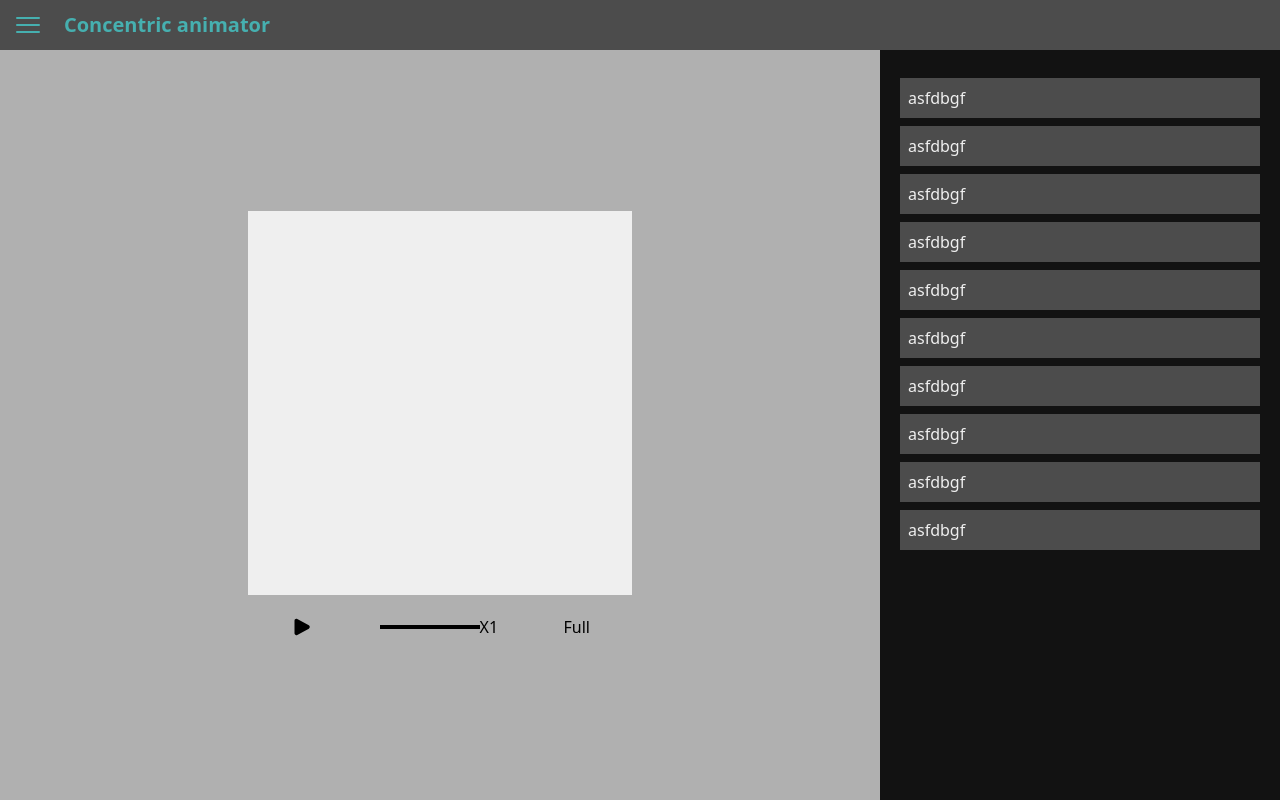
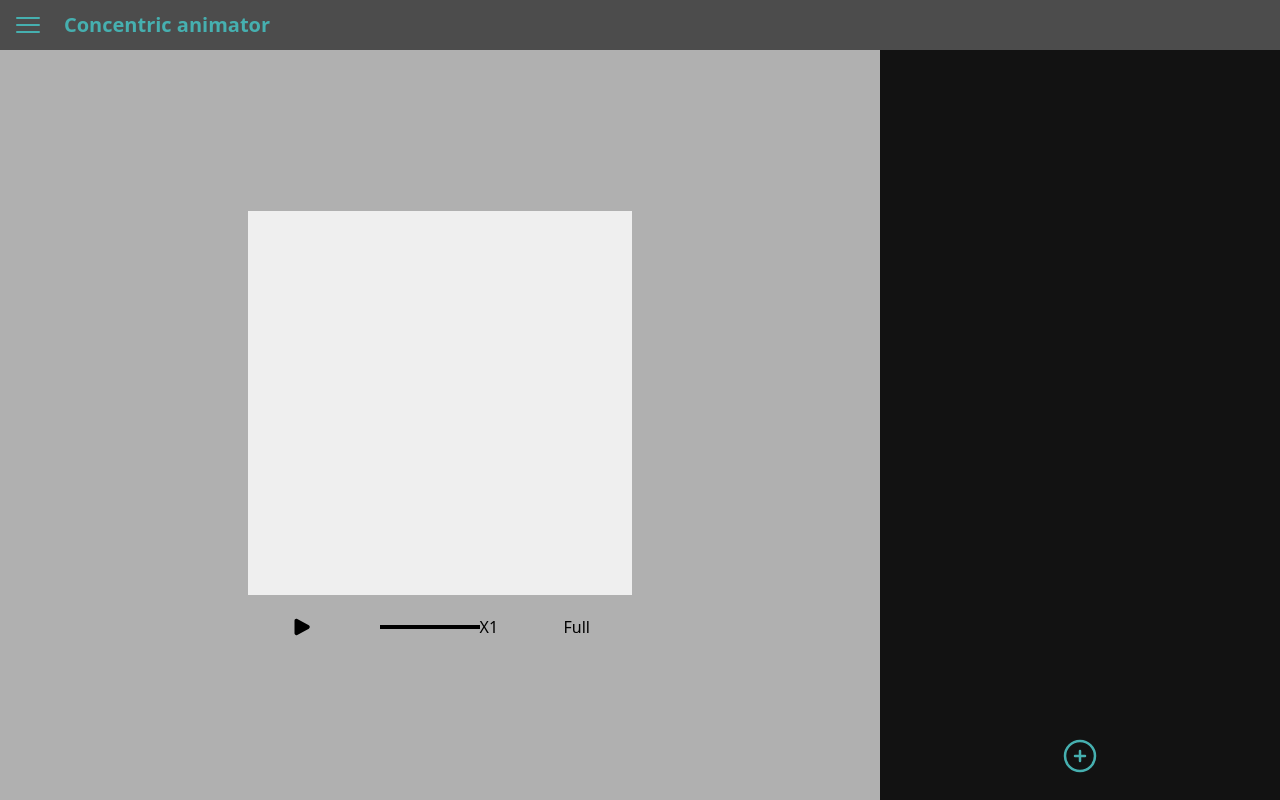
Before and after one commit to Esteban-Mesa/pendulum-waves-js, a React (Vite) app: page / in a window 1280 px wide. Built offline with nearby package versions, Linux system fonts and the light colour scheme.

Commit message:
Feat: the context has been created with a state to test the 'ConsoleAnimator' component.

```diff
--- a/src/App/index.jsx
+++ b/src/App/index.jsx
@@ -1,23 +1,19 @@
 import { TopBar } from "../topBar";
 import { Canvas } from "../canvas";
 import { ConsoleAnimator } from "../consoleAnimator";
+import { ConcentricProvider } from "../context/ConcentricContext";
 import "./app.css";
 
 function App() {
 	return (
-		<div className="app-layout">
-			<TopBar />
-			<Canvas />
-			<ConsoleAnimator />
-		</div>
+		<ConcentricProvider>
+			<div className="app-layout">
+				<TopBar />
+				<Canvas />
+				<ConsoleAnimator />
+			</div>
+		</ConcentricProvider>
 	);
 }
 
 export default App;
-
-{
-	/* <div className="bg-red-300 w-full h-full">canvas</div> */
-}
-{
-	/* <div className="bg-blue-500 w-[500px] h-full">consola</div> */
-}
--- /dev/null
+++ b/src/assets/plus-circle.jsx
@@ -0,0 +1,19 @@
+function PlusCircle(props) {
+	return (
+		<svg
+			xmlns="http://www.w3.org/2000/svg"
+			fill="none"
+			viewBox="0 0 24 24"
+			strokeWidth={1.5}
+			stroke="currentColor"
+			className={props.className}>
+			<path
+				strokeLinecap="round"
+				strokeLinejoin="round"
+				d="M12 9v6m3-3H9m12 0a9 9 0 1 1-18 0 9 9 0 0 1 18 0Z"
+			/>
+		</svg>
+	);
+}
+
+export { PlusCircle };
--- /dev/null
+++ b/src/consoleAnimator/ElementAnimator.jsx
@@ -0,0 +1,5 @@
+function ElementAnimator({ text }) {
+	return <li className="bg-caGray-60 text-caGray-10 mb-2 p-2">{text}</li>;
+}
+
+export { ElementAnimator };
--- a/src/consoleAnimator/index.jsx
+++ b/src/consoleAnimator/index.jsx
@@ -1,16 +1,27 @@
+import { useContext } from "react";
+import { PlusCircle } from "../assets/plus-circle";
+import { ElementAnimator } from "./ElementAnimator";
+
+import { ConcentricContext } from "../context/ConcentricContext";
+
 function ConsoleAnimator() {
+	const { nodeAnimatorList, addNodeAnim } = useContext(ConcentricContext);
+
 	return (
-		<aside className="bg-caGray-90 p-5 overflow-scroll">
-			<div className="bg-caGray-60 text-caGray-10 my-2 p-2">asfdbgf</div>
-			<div className="bg-caGray-60 text-caGray-10 my-2 p-2">asfdbgf</div>
-			<div className="bg-caGray-60 text-caGray-10 my-2 p-2">asfdbgf</div>
-			<div className="bg-caGray-60 text-caGray-10 my-2 p-2">asfdbgf</div>
-			<div className="bg-caGray-60 text-caGray-10 my-2 p-2">asfdbgf</div>
-			<div className="bg-caGray-60 text-caGray-10 my-2 p-2">asfdbgf</div>
-			<div className="bg-caGray-60 text-caGray-10 my-2 p-2">asfdbgf</div>
-			<div className="bg-caGray-60 text-caGray-10 my-2 p-2">asfdbgf</div>
-			<div className="bg-caGray-60 text-caGray-10 my-2 p-2">asfdbgf</div>
-			<div className="bg-caGray-60 text-caGray-10 my-2 p-2">asfdbgf</div>
+		<aside className="bg-caGray-90 flex flex-col p-3 overflow-y-scroll">
+			<ul className="flex flex-col flex-1">
+				{nodeAnimatorList.map((node) => (
+					<ElementAnimator text={node} />
+				))}
+			</ul>
+			<button
+				type="button"
+				className="m-3 self-center"
+				onClick={() => {
+					addNodeAnim();
+				}}>
+				<PlusCircle className="text-caAccent h-10 w-10" />
+			</button>
 		</aside>
 	);
 }
--- /dev/null
+++ b/src/context/ConcentricContext.jsx
@@ -0,0 +1,26 @@
+import React from "react";
+import { useState } from "react";
+
+const ConcentricContext = React.createContext();
+
+function ConcentricProvider({ children }) {
+	const [nodeAnimatorList, setNodeAnimatorList] = useState([]);
+	const addNodeAnim = () => {
+		if (nodeAnimatorList.length === 0) {
+			setNodeAnimatorList([1]);
+		} else {
+			const count = nodeAnimatorList.length;
+			setNodeAnimatorList([...nodeAnimatorList, count + 1]);
+		}
+		console.log(nodeAnimatorList);
+	};
+
+	return (
+		<ConcentricContext.Provider
+			value={{ nodeAnimatorList, setNodeAnimatorList, addNodeAnim }}>
+			{children}
+		</ConcentricContext.Provider>
+	);
+}
+
+export { ConcentricContext, ConcentricProvider };
```
